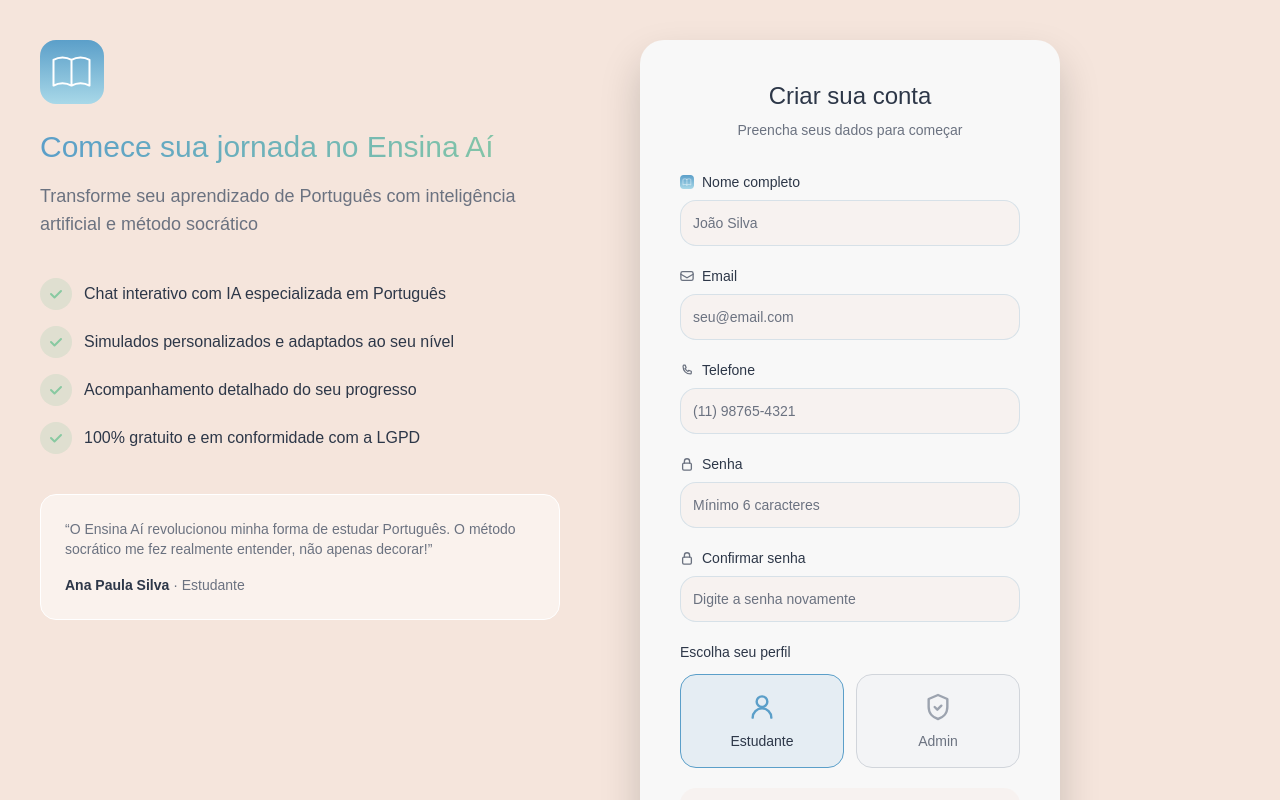
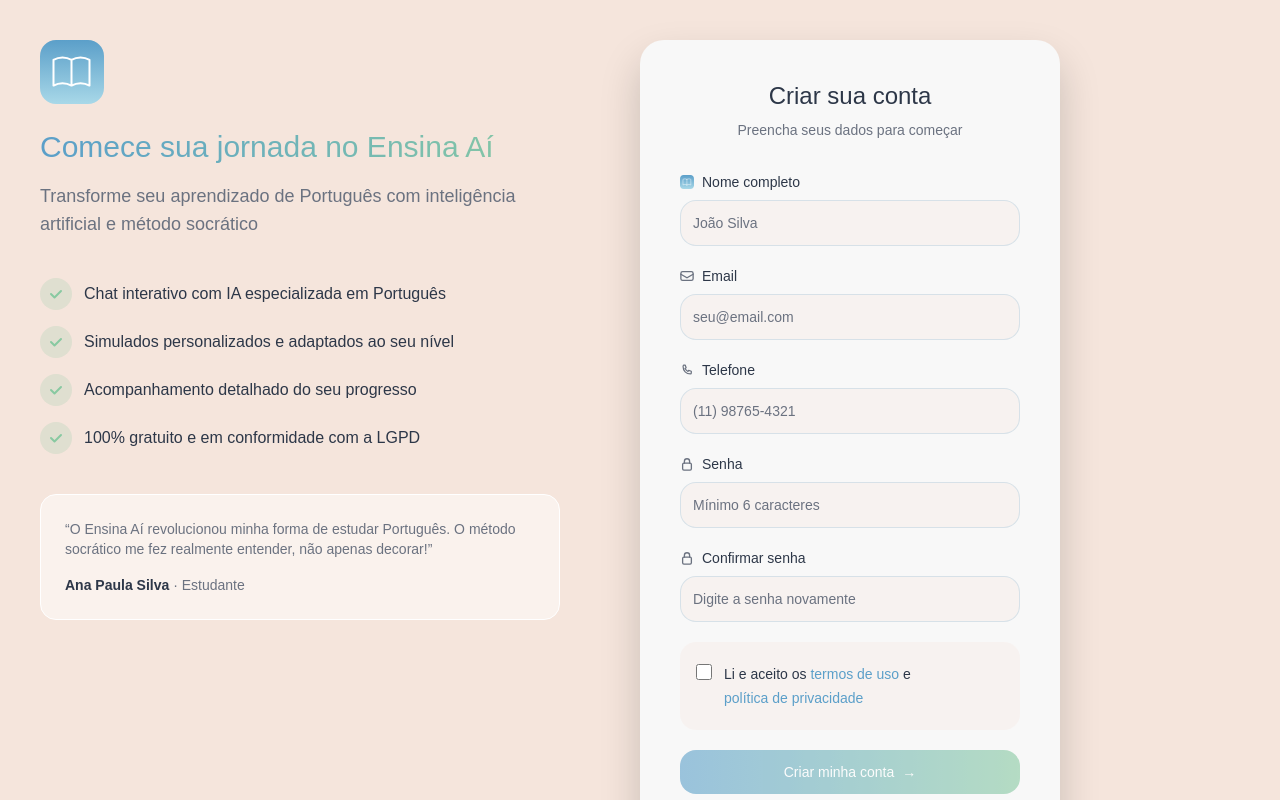
Before and after one commit to devantoneli/ensina.ai-front, a Next.js app: page /register in a window 1280 px wide. Shown: the top 800 px of the page. Built offline with nearby package versions, Linux system fonts and the light colour scheme.

Commit message:
Excluida role de Student/Admin

```diff
--- a/app/register/register.tsx
+++ b/app/register/register.tsx
@@ -12,13 +12,10 @@
   const [phone, setPhone] = useState('');
   const [password, setPassword] = useState('');
   const [confirmPassword, setConfirmPassword] = useState('');
-  const [role, setRole] = useState<'student' | 'admin'>('student');
   const [acceptedTerms, setAcceptedTerms] = useState(false);
   const [error, setError] = useState('');
   const [isLoading, setIsLoading] = useState(false);
   const canSubmit = acceptedTerms && !isLoading;
-  const isStudentSelected = role === 'student';
-  const isAdminSelected = role === 'admin';
 
   const handleSubmit = async (e: FormEvent<HTMLFormElement>) => {
     e.preventDefault();
@@ -61,7 +58,6 @@
       email: trimmedEmail,
       phone: trimmedPhone,
       password,
-      role,
     };
 
     const registerEndpoint = '/api/auth/register';
@@ -91,7 +87,7 @@
           name: trimmedName,
           email: trimmedEmail,
           phone: trimmedPhone,
-          role,
+          role: 'student' as const,
           created_at: now,
           updated_at: now,
         };
@@ -302,73 +298,6 @@
                 />
               </div>
 
-              {/* Escolha de perfil */}
-              <div className="flex flex-col gap-3">
-                <label className="text-sm font-medium text-[#2d3748]">Escolha seu perfil</label>
-                <div className="grid grid-cols-2 gap-3">
-                  <button
-                    type="button"
-                    onClick={() => setRole('student')}
-                    className={`flex flex-col items-center justify-center gap-2 py-4 rounded-2xl border text-sm font-medium transition-all ${
-                      isStudentSelected
-                        ? 'border-[#5b9fc9] bg-[rgba(91,159,201,0.12)]'
-                        : 'border-[#d1d5db] bg-[#f3f4f6]'
-                    }`}
-                  >
-                    <svg
-                      width="32"
-                      height="32"
-                      viewBox="0 0 24 24"
-                      fill="none"
-                      className={isStudentSelected ? 'text-[#5b9fc9]' : 'text-[#9ca3af]'
-                      }
-                      stroke="currentColor"
-                      strokeWidth="1.8"
-                    >
-                      <circle cx="12" cy="8" r="4" stroke="currentColor" strokeWidth="1.8" />
-                      <path d="M5 20a7 7 0 0 1 14 0" stroke="currentColor" strokeWidth="1.8" strokeLinecap="round" />
-                    </svg>
-                    <span className={isStudentSelected ? 'text-[#2d3748]' : 'text-[#6b7280]'}>Estudante</span>
-                  </button>
-
-                  <button
-                    type="button"
-                    onClick={() => setRole('admin')}
-                    className={`flex flex-col items-center justify-center gap-2 py-4 rounded-2xl border text-sm font-medium transition-all ${
-                      isAdminSelected
-                        ? 'border-[#5b9fc9] bg-[rgba(91,159,201,0.12)]'
-                        : 'border-[#d1d5db] bg-[#f3f4f6]'
-                    }`}
-                  >
-                    <svg
-                      width="32"
-                      height="32"
-                      viewBox="0 0 24 24"
-                      fill="none"
-                      className={isAdminSelected ? 'text-[#5b9fc9]' : 'text-[#9ca3af]'
-                      }
-                      stroke="currentColor"
-                      strokeWidth="1.8"
-                    >
-                      <path
-                        d="M12 3l7 3v6c0 5-3.5 8-7 9-3.5-1-7-4-7-9V6l7-3z"
-                        stroke="currentColor"
-                        strokeWidth="1.8"
-                        strokeLinejoin="round"
-                      />
-                      <path
-                        d="M9.5 12l2 2 3-3"
-                        stroke="currentColor"
-                        strokeWidth="1.8"
-                        strokeLinecap="round"
-                        strokeLinejoin="round"
-                      />
-                    </svg>
-                    <span className={isAdminSelected ? 'text-[#2d3748]' : 'text-[#6b7280]'}>Admin</span>
-                  </button>
-                </div>
-              </div>
-
               {/* Termos */}
               <div className="bg-[rgba(245,229,220,0.3)] rounded-2xl px-4 py-5">
                 <label className="flex items-start gap-3 cursor-pointer">
--- a/services/authService.ts
+++ b/services/authService.ts
@@ -67,10 +67,6 @@
   };
 }
 
-function getMockRole(role?: UserRole): UserRole {
-  return role === 'admin' ? 'admin' : 'student';
-}
-
 async function loginWithMock(credentials: LoginRequest): Promise<LoginResponse> {
   const users = readMockUsers();
   const normalizedEmail = credentials.email.trim().toLowerCase();
@@ -98,7 +94,7 @@
     name: data.name.trim(),
     email: normalizedEmail,
     password: data.password,
-    role: getMockRole(data.role),
+    role: 'student' as UserRole,
     created_at: timestamp,
     updated_at: timestamp,
   };
@@ -121,7 +117,6 @@
   email: string;
   phone?: string;
   password: string;
-  role: 'student' | 'admin';
 };
 
 export const authService = {
--- a/types/auth.ts
+++ b/types/auth.ts
@@ -24,7 +24,6 @@
   email: string;
   phone?: string;
   password: string;
-  role?: UserRole;
 }
 
 export interface LoginResponse {
```
